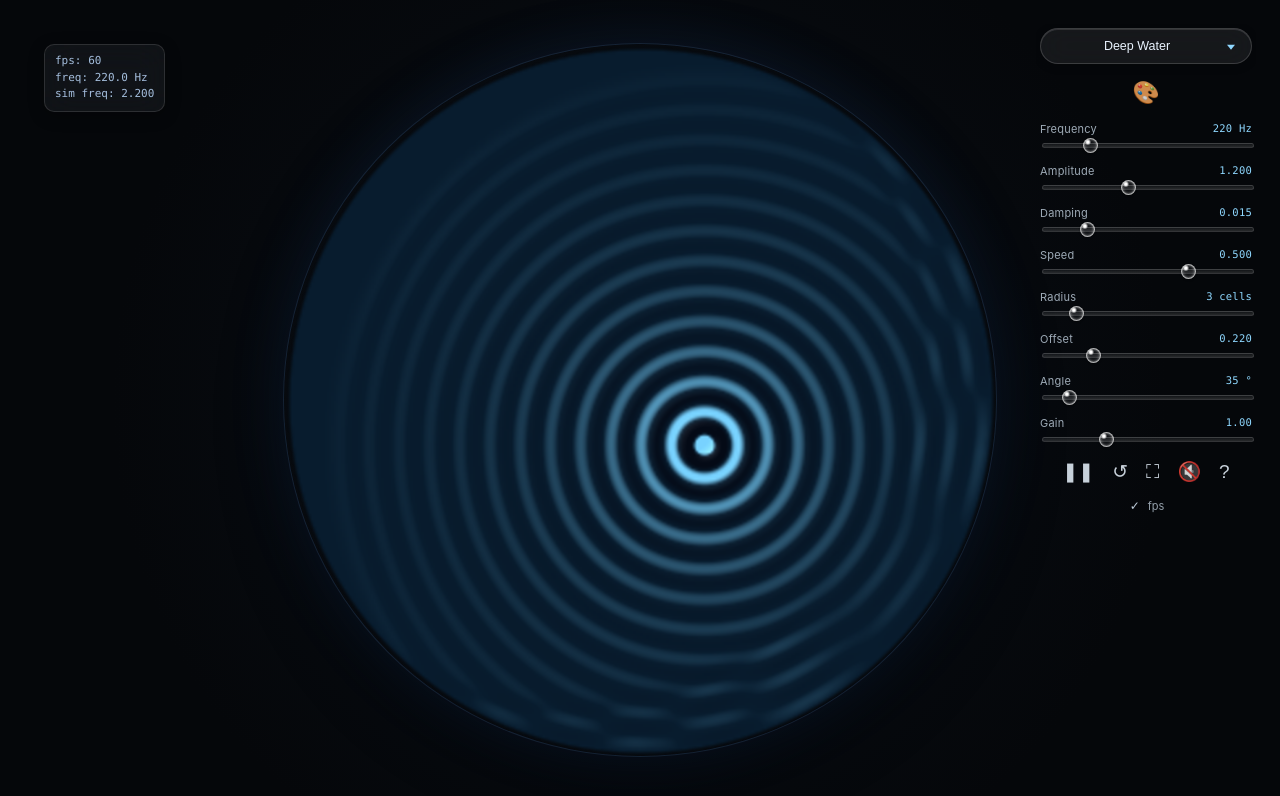
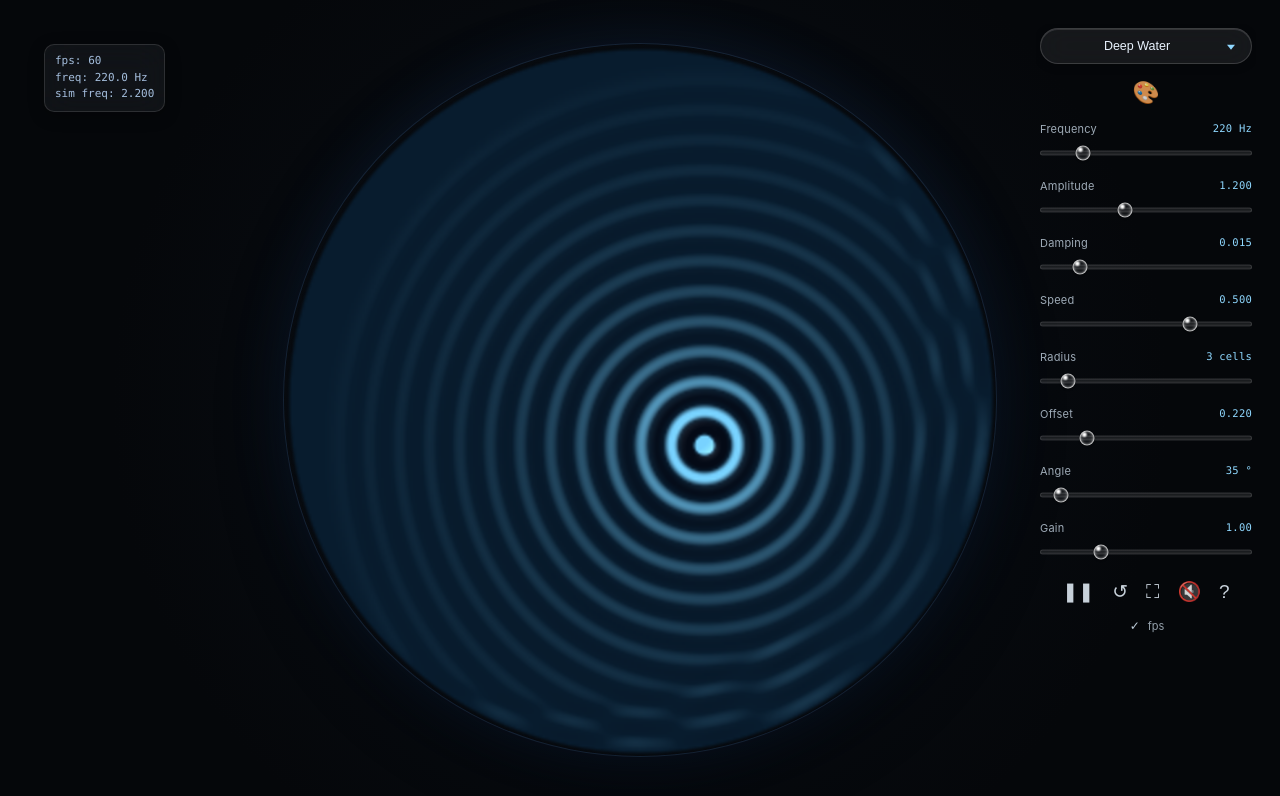
Before and after one commit to BoogieDowns/Ripple, a React (Vite) app: page / in a window 1280 px wide. Shown: the top 796 px of the page. Built offline with nearby package versions, Linux system fonts and the light colour scheme.

Commit message:
Custom draggable sliders, remove settings card, tone diagnostic

```diff
--- a/src/audio/useTone.ts
+++ b/src/audio/useTone.ts
@@ -120,9 +120,23 @@ export function useTone(frequency: number) {
   };
 
   const toggle = async () => {
+    // TEMPORARY DIAGNOSTIC: two rounds of reasonable, well-documented
+    // fixes haven't resolved tone on iOS, which means continuing to
+    // guess blind isn't a good use of another round. This wraps
+    // everything in a try/catch that surfaces the *actual* error (if
+    // any is even being thrown) directly on the device via alert(),
+    // since remote debugging tools aren't always available on mobile.
+    // Screenshot whatever this shows (or the fact that nothing shows at
+    // all, which is itself useful information) and that tells us
+    // exactly what to fix next, instead of another guess. Remove this
+    // try/catch once the real cause is identified.
+    try {
       const ctx = ensureAudioGraph();
       const gainNode = gainRef.current;
-    if (!gainNode) return;
+      if (!gainNode) {
+        window.alert("Tone diagnostic: gainNode is missing after ensureAudioGraph().");
+        return;
+      }
 
       // Always attempt resume() here, not just when ctx.state looks
       // suspended — iOS/WebKit can silently re-suspend an existing context
@@ -145,6 +159,17 @@ export function useTone(frequency: number) {
         gainNode.gain.setTargetAtTime(next ? TONE_VOLUME : 0, now, RAMP_SECONDS);
         return next;
       });
+
+      // Surfaces the actual state right after toggling, since "silent"
+      // could mean several different things (context suspended, volume
+      // at 0, context never created at all) that all look the same from
+      // the outside.
+      window.alert(
+        `Tone diagnostic: ctx.state=${ctx.state}, gain=${gainNode.gain.value.toFixed(3)}`
+      );
+    } catch (err) {
+      window.alert("Tone error: " + (err instanceof Error ? err.message : String(err)));
+    }
   };
 
   return { isOn, toggle };
--- a/src/components/ControlPanel.tsx
+++ b/src/components/ControlPanel.tsx
@@ -2,6 +2,7 @@ import { useState } from "react";
 import type { SimulationParams } from "../simulation/types";
 import type { ColorMode, RGB } from "../rendering/colorMap";
 import { GlassSelect } from "./GlassSelect";
+import { GlassSlider } from "./GlassSlider";
 
 interface ControlPanelProps {
   params: SimulationParams;
@@ -164,14 +165,13 @@ export function ControlPanel({
               </span>
             )}
           </div>
-          <input
+          <GlassSlider
             id={s.key}
-            type="range"
             min={s.min}
             max={s.max}
             step={s.step}
             value={params[s.key] as number}
-            onChange={(e) => onChange({ [s.key]: parseFloat(e.target.value) })}
+            onChange={(v) => onChange({ [s.key]: v })}
           />
         </div>
       ))}
@@ -181,15 +181,7 @@ export function ControlPanel({
           <label htmlFor="gain">Gain</label>
           <span className="control-value">{gain.toFixed(2)}</span>
         </div>
-        <input
-          id="gain"
-          type="range"
-          min={0.2}
-          max={3}
-          step={0.05}
-          value={gain}
-          onChange={(e) => onGainChange(parseFloat(e.target.value))}
-        />
+        <GlassSlider id="gain" min={0.2} max={3} step={0.05} value={gain} onChange={onGainChange} />
       </div>
 
       <div className="button-row">
--- /dev/null
+++ b/src/components/GlassSlider.tsx
@@ -0,0 +1,87 @@
+/**
+ * GlassSlider
+ *
+ * A custom slider replacing the native <input type="range">. The native
+ * element's internal track/thumb layout is rendered by the browser
+ * itself (not normal CSS children), which turned out not to be reliably
+ * controllable enough to fix two real problems on mobile: making the
+ * actual touch-hit-area meaningfully bigger than the visible track
+ * (attempts at this via CSS produced inconsistent thumb positioning
+ * across browsers), and centering a thumb that's visually much bigger
+ * than the track itself. Building it as a plain div with Pointer Events
+ * (which unifies mouse, touch, and pen) gives full, consistent control
+ * over both.
+ */
+
+import { useRef, useState } from "react";
+
+interface GlassSliderProps {
+  value: number;
+  min: number;
+  max: number;
+  step: number;
+  onChange: (value: number) => void;
+  id?: string;
+}
+
+export function GlassSlider({ value, min, max, step, onChange, id }: GlassSliderProps) {
+  const trackRef = useRef<HTMLDivElement>(null);
+  const [isDragging, setIsDragging] = useState(false);
+
+  const clamp = (n: number) => Math.min(max, Math.max(min, n));
+  const percent = ((clamp(value) - min) / (max - min)) * 100;
+
+  const updateFromClientX = (clientX: number) => {
+    const track = trackRef.current;
+    if (!track) return;
+    const rect = track.getBoundingClientRect();
+    const ratio = rect.width > 0 ? (clientX - rect.left) / rect.width : 0;
+    const raw = min + Math.min(1, Math.max(0, ratio)) * (max - min);
+    const stepped = Math.round(raw / step) * step;
+    onChange(clamp(stepped));
+  };
+
+  const handlePointerDown = (e: React.PointerEvent<HTMLDivElement>) => {
+    setIsDragging(true);
+    e.currentTarget.setPointerCapture(e.pointerId);
+    updateFromClientX(e.clientX);
+  };
+
+  const handlePointerMove = (e: React.PointerEvent<HTMLDivElement>) => {
+    if (!isDragging) return;
+    updateFromClientX(e.clientX);
+  };
+
+  const endDrag = () => setIsDragging(false);
+
+  const handleKeyDown = (e: React.KeyboardEvent<HTMLDivElement>) => {
+    if (e.key === "ArrowRight" || e.key === "ArrowUp") {
+      onChange(clamp(value + step));
+      e.preventDefault();
+    } else if (e.key === "ArrowLeft" || e.key === "ArrowDown") {
+      onChange(clamp(value - step));
+      e.preventDefault();
+    }
+  };
+
+  return (
+    <div
+      ref={trackRef}
+      id={id}
+      className="glass-slider"
+      role="slider"
+      tabIndex={0}
+      aria-valuemin={min}
+      aria-valuemax={max}
+      aria-valuenow={value}
+      onPointerDown={handlePointerDown}
+      onPointerMove={handlePointerMove}
+      onPointerUp={endDrag}
+      onPointerCancel={endDrag}
+      onKeyDown={handleKeyDown}
+    >
+      <div className="glass-slider-track" />
+      <div className="glass-slider-thumb" style={{ left: `${percent}%` }} />
+    </div>
+  );
+}
--- a/src/styles/app.css
+++ b/src/styles/app.css
@@ -232,9 +232,11 @@ html, body, #root {
     pointer-events: auto;
   }
 
-  /* The panel itself is now a centered floating card over the blurred
-     backdrop, rather than a drawer sliding in from the right edge. No
-     border — just the glass background and shadow define its edge. */
+  /* The panel is no longer a card at all — no background, border, or
+     shadow of its own. The only "faded background" effect comes from
+     .mobile-panel-backdrop behind it; the controls just float directly
+     over that, matching the same "no card, just floating controls"
+     look the desktop panel has always had. */
   .control-panel {
     top: 50%;
     left: 50%;
@@ -244,12 +246,12 @@ html, body, #root {
     width: min(86vw, 340px);
     max-height: 82vh;
     padding: 26px 20px;
-    background: rgba(14, 18, 26, 0.55);
-    backdrop-filter: blur(24px) saturate(160%);
-    -webkit-backdrop-filter: blur(24px) saturate(160%);
+    background: none;
+    backdrop-filter: none;
+    -webkit-backdrop-filter: none;
     border: none;
-    border-radius: 24px;
-    box-shadow: 0 24px 80px rgba(0, 0, 0, 0.55);
+    border-radius: 0;
+    box-shadow: none;
     opacity: 0;
     pointer-events: none;
     transition: opacity 0.2s ease, transform 0.2s ease;
@@ -262,47 +264,21 @@ html, body, #root {
     transform: translate(-50%, -50%) scale(1);
   }
 
-  /* Sliders: the previous pass only enlarged the visible thumb, but the
-     actual touch-hit-box on mobile is governed by the input element's
-     own bounding box, which was still only 8px tall — enough to *see*
-     a bigger thumb without actually making it easier to *land a finger
-     on* it. This makes the real interactive area much taller (44px,
-     Apple's own minimum recommended touch target) while keeping the
-     visible track thin, by moving the track's visual styling onto the
-     dedicated track pseudo-elements instead of the input's own box. */
-  input[type="range"] {
+  /* Custom glass-slider sizing for mobile: a much taller real hit-area
+     (44px, Apple's own minimum recommended touch target) than desktop's
+     24px, while the visible track/thumb stay reasonably sized rather
+     than growing to match — since this component fully controls its own
+     layout (unlike a native range input), sizing it correctly on mobile
+     is just these three straightforward overrides. */
+  .glass-slider {
     height: 44px;
-    background: none;
-    border: none;
-    display: flex;
-    align-items: center;
   }
 
-  input[type="range"]::-webkit-slider-runnable-track {
+  .glass-slider-track {
     height: 8px;
-    border-radius: 4px;
-    background: linear-gradient(180deg, rgba(255, 255, 255, 0.06), rgba(255, 255, 255, 0.14));
-    border: 1px solid rgba(255, 255, 255, 0.12);
   }
 
-  input[type="range"]::-moz-range-track {
-    height: 8px;
-    border-radius: 4px;
-    background: linear-gradient(180deg, rgba(255, 255, 255, 0.06), rgba(255, 255, 255, 0.14));
-    border: 1px solid rgba(255, 255, 255, 0.12);
-  }
-
-  input[type="range"]::-webkit-slider-thumb {
-    width: 30px;
-    height: 30px;
-    /* WebKit positions the thumb relative to the track's own height, not
-       the taller invisible box around it — this re-centers it since the
-       track above is only 8px while the thumb is 30px. Firefox handles
-       this centering automatically and doesn't need the equivalent. */
-    margin-top: -11px;
-  }
-
-  input[type="range"]::-moz-range-thumb {
+  .glass-slider-thumb {
     width: 30px;
     height: 30px;
   }
@@ -362,24 +338,44 @@ html, body, #root {
   -moz-appearance: textfield;
 }
 
-/* ── Clear-glass sliders ───────────────────────────────────────── */
+/* ── Clear-glass custom slider (replaces native <input type=range>) ──
+   The outer .glass-slider div is what actually receives pointer events
+   and defines the real touch-hit-area (via its own height) — the track
+   and thumb are purely visual, absolutely positioned and centered
+   within it, with pointer-events disabled so hit-testing always
+   resolves to the outer container consistently. */
 
-input[type="range"] {
-  -webkit-appearance: none;
-  appearance: none;
+.glass-slider {
+  position: relative;
   width: 100%;
+  height: 24px;
+  display: flex;
+  align-items: center;
+  cursor: pointer;
+  touch-action: none;
+  outline: none;
+  -webkit-tap-highlight-color: transparent;
+}
+
+.glass-slider-track {
+  position: absolute;
+  left: 0;
+  right: 0;
+  top: 50%;
+  transform: translateY(-50%);
   height: 5px;
   border-radius: 3px;
   background: linear-gradient(180deg, rgba(255, 255, 255, 0.06), rgba(255, 255, 255, 0.14));
   border: 1px solid rgba(255, 255, 255, 0.12);
-  outline: none;
-  cursor: pointer;
+  pointer-events: none;
 }
 
-input[type="range"]::-webkit-slider-thumb {
-  -webkit-appearance: none;
+.glass-slider-thumb {
+  position: absolute;
+  top: 50%;
   width: 15px;
   height: 15px;
+  transform: translate(-50%, -50%);
   border-radius: 50%;
   background:
     radial-gradient(circle at 30% 24%, #ffffff 0%, #ffffff 9%, rgba(255, 255, 255, 0) 24%),
@@ -388,28 +384,14 @@ input[type="range"]::-webkit-slider-thumb {
   box-shadow:
     0 1px 2px rgba(0, 0, 0, 0.4),
     inset 0 0 2px rgba(255, 255, 255, 0.55);
-  cursor: pointer;
-  margin-top: -0.5px;
+  pointer-events: none;
 }
 
-input[type="range"]::-moz-range-thumb {
-  width: 15px;
-  height: 15px;
-  border-radius: 50%;
-  background:
-    radial-gradient(circle at 30% 24%, #ffffff 0%, #ffffff 9%, rgba(255, 255, 255, 0) 24%),
-    radial-gradient(circle at 50% 50%, rgba(255, 255, 255, 0.04) 30%, rgba(255, 255, 255, 0.24) 100%);
-  border: 1px solid rgba(255, 255, 255, 0.65);
+.glass-slider:focus-visible .glass-slider-thumb {
   box-shadow:
+    0 0 0 3px rgba(143, 216, 255, 0.4),
     0 1px 2px rgba(0, 0, 0, 0.4),
     inset 0 0 2px rgba(255, 255, 255, 0.55);
-  cursor: pointer;
-}
-
-input[type="range"]::-moz-range-track {
-  height: 5px;
-  border-radius: 3px;
-  background: transparent;
 }
 
 /* ── Glass select (fully custom, not a native <select>) ──────────── */
```
Lines whose indentation alone changed are shown as unchanged.
